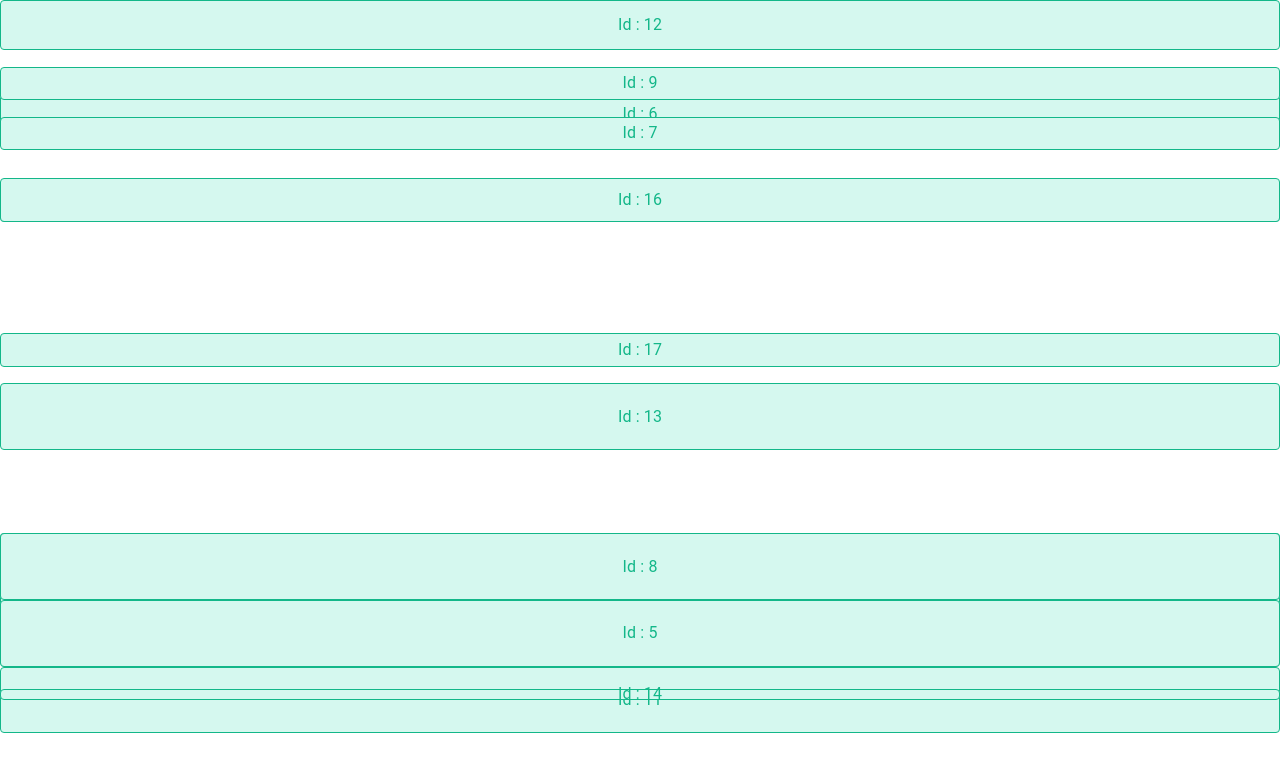
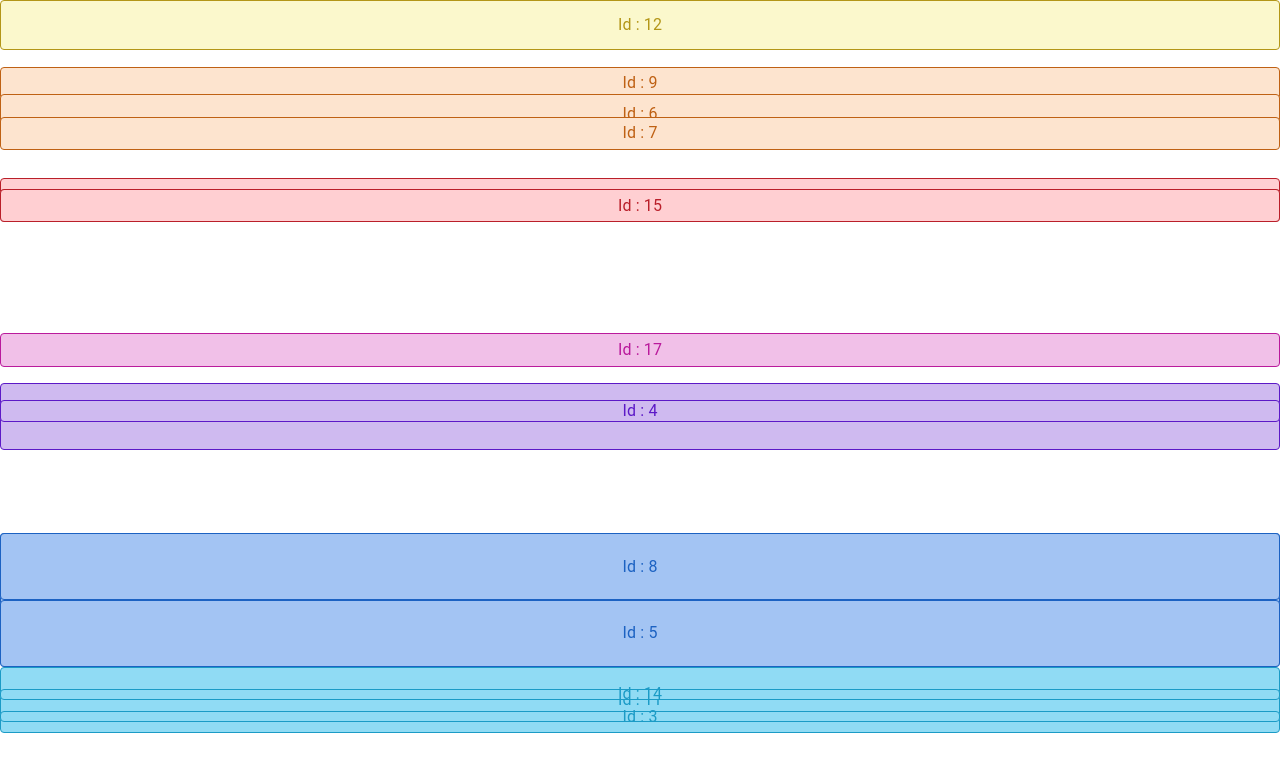
Before and after one commit to duftor/frontend_senior, a React (Vite) app: page / in a window 1280 px wide. Shown: the top 772 px of the page. Built offline with nearby package versions, Linux system fonts and the light colour scheme.

Commit message:
🚧 Display groups and give a color to each

```diff
--- a/src/App.jsx
+++ b/src/App.jsx
@@ -31,15 +31,60 @@ const sortIntervalsByStart = (intervals) => {
 const groupIntervals = (intervals) => {
 	const groups = []
 	let latestIntervalEnd = -Infinity
-	for (const { start, end } of sortIntervalsByStart(intervals)) {
-		if (start >= latestIntervalEnd) groups.push([]) // There is no interval to previous intervals so create new group
-
-		groups[groups.length - 1].push(intervals)
+	for (const interval of sortIntervalsByStart(intervals)) {
+		const { start, end } = interval
+		// There is no overlap to previous intervals so create a new group
+		if (start >= latestIntervalEnd) {
+			groups.push([])
+		}
+		groups[groups.length - 1].push(interval)
 		latestIntervalEnd = Math.max(latestIntervalEnd, end)
 	}
-
 	return groups
 }
+
+const colors = [
+	{
+		light: "#fbf8cc",
+		dark: "#b39617",
+	},
+	{
+		light: "#FDE4CF",
+		dark: "#BF6114",
+	},
+	{
+		light: "#FFCFD2",
+		dark: "#BA1F2A",
+	},
+	{
+		light: "#F1C0E8",
+		dark: "#BA1A9C",
+	},
+	{
+		light: "#CFBAF0",
+		dark: "#5C19C7",
+	},
+	{
+		light: "#A3C4F3",
+		dark: "#1C62C2",
+	},
+	{
+		light: "#90DBF4",
+		dark: "#1B9BC6",
+	},
+	{
+		light: "#8EECF5",
+		dark: "#16B1BF",
+	},
+	{
+		light: "#98F5E1",
+		dark: "#19C19C",
+	},
+	{
+		light: "#B9FBC0",
+		dark: "#19C22A",
+	},
+]
 
 function App() {
 	const [events, setEvents] = useState(data)
@@ -48,21 +93,25 @@ function App() {
 	// Converts all events into interval
 	events.forEach((e) => intervals.push(convertEventIntoInterval(e)))
 
-	console.log(groupIntervals(intervals))
+	const groups = groupIntervals(intervals)
+	// console.log(groups)
 
 	return (
 		<AppStyled>
 			{/* <Calendar /> */}
-			{events.map(({ id, duration, start }) => (
+			{groups.map((group, groupIndex) => {
+				return group.map(({ id, end, start }) => (
 					<Event
 						key={id}
 						id={id}
-					duration={duration}
+						end={end}
 						start={start}
+						colors={colors[groupIndex % 10]}
 						// width={eventWidths[id]}
 						// left={eventLeftValues[id]}
 					/>
-			))}
+				))
+			})}
 		</AppStyled>
 	)
 }
--- a/src/components/Event.jsx
+++ b/src/components/Event.jsx
@@ -3,16 +3,22 @@ import styled from "styled-components"
 import Typo from "./reusable-ui/Typo"
 import { timeStringToDecimal } from "../utils/time"
 
-export default function Event({ id, start, duration, width = 100, left = 0 }) {
+export default function Event({
+	id,
+	start,
+	end,
+	width = 100,
+	left = 0,
+	colors = { light: "#d5f8ef", dark: "#13b789" },
+}) {
 	const startTime = 9
 	const endTime = 21
 	const timeScale = endTime - startTime
 
 	const percentPerHour = 100 / timeScale
-	const percentageHeight = percentPerHour * (duration / 60)
+	const percentageHeight = percentPerHour * (end - start)
 
-	const percentageTop =
-		((timeStringToDecimal(start) - startTime) / (endTime - startTime)) * 100
+	const percentageTop = ((start - startTime) / (endTime - startTime)) * 100
 
 	return (
 		<EventStyled
@@ -20,6 +26,7 @@ export default function Event({ id, start, duration, width = 100, left = 0 }) {
 			top={percentageTop}
 			width={width}
 			left={left}
+			colors={colors}
 		>
 			<Typo variant="body1">Id : {id}</Typo>
 		</EventStyled>
@@ -31,10 +38,10 @@ const EventStyled = styled.div`
 	position: absolute;
 	top: ${({ top }) => top + "%"};
 	left: ${({ left }) => left + "%"};
-	background: #d5f8ef;
-	border: 1px solid #13b789;
+	background: ${({ colors }) => colors.light};
+	border: 1px solid ${({ colors }) => colors.dark};
 
-	color: #13b789;
+	color: ${({ colors }) => colors.dark};
 
 	height: ${({ height }) => height + "%"};
 	width: ${({ width }) => width + "%"};
```
Lines whose indentation alone changed are shown as unchanged.
